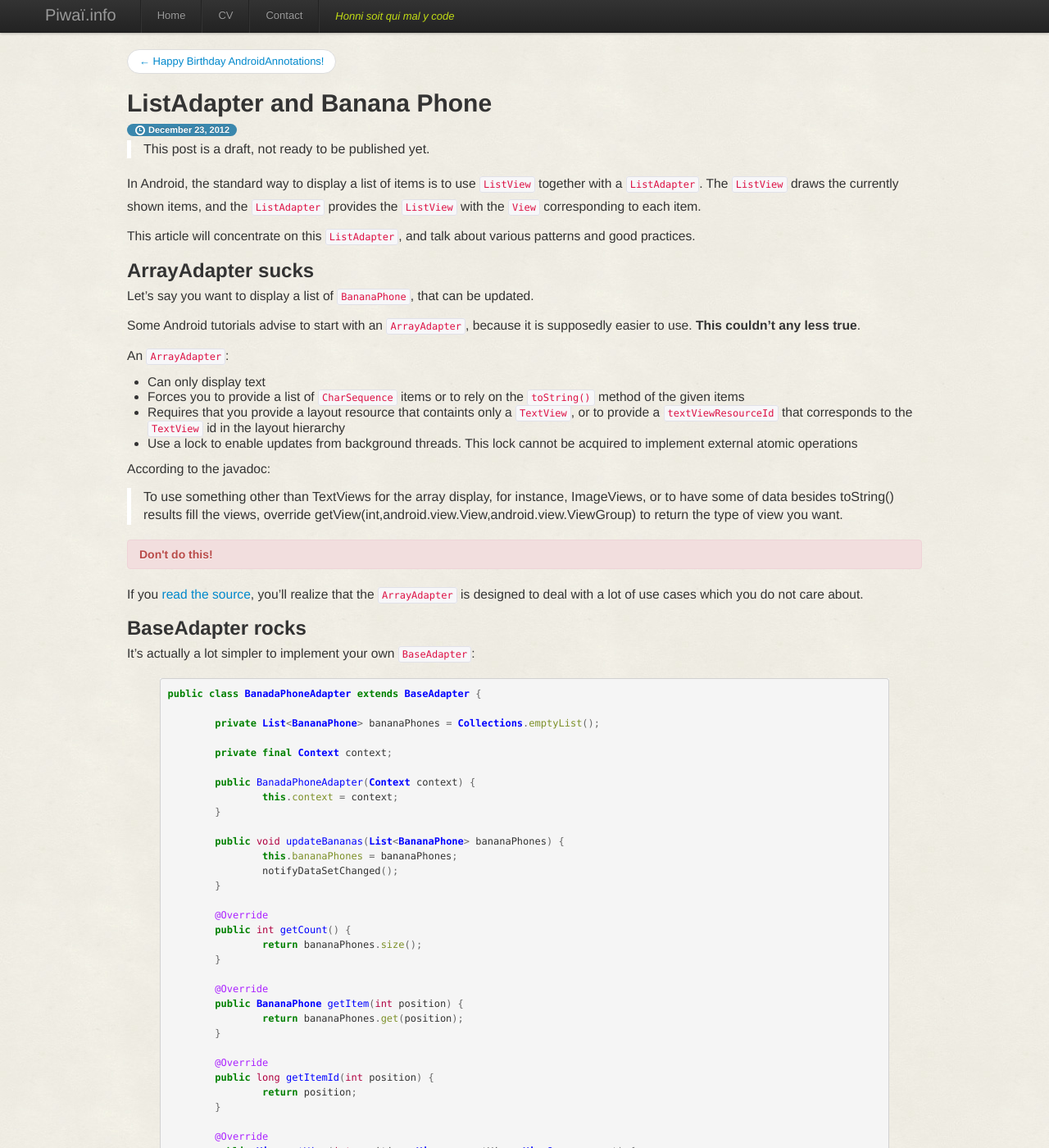
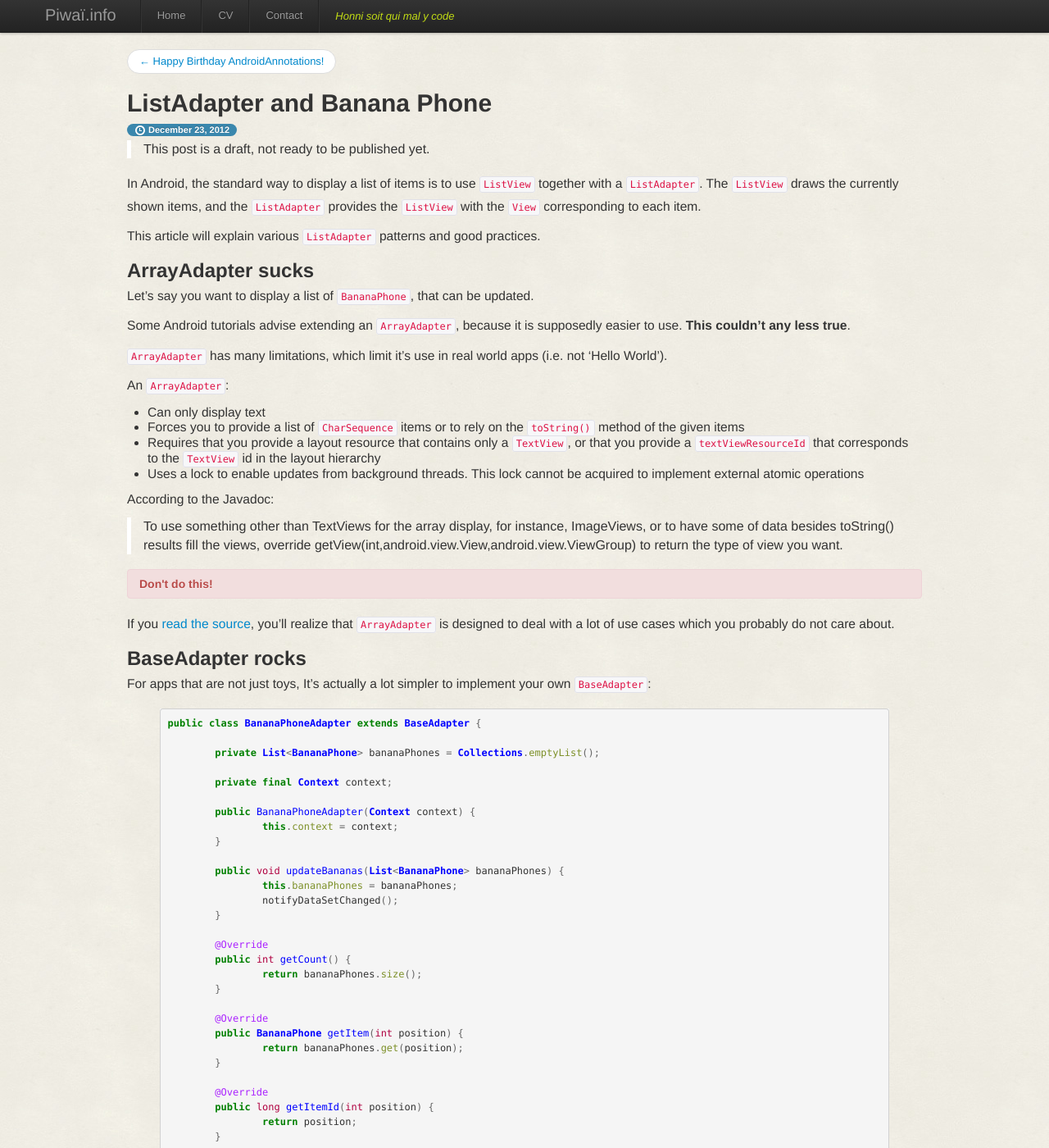
Before and after one commit to pyricau/pyricau.github.com, a Jekyll site: the page built from _posts/2012-12-23-temp.markdown, in a window 1280 px wide and 1400 px high. Shown: the whole window at 82% size. Built offline with Jekyll 4.4.1, drawn with Linux system fonts in a browser that asks for light colours; Markdown is read by kramdown in place of the engine named in the settings.

Commit message:
Fix some typos + wording improvement suggestions

```diff
--- a/_posts/2012-12-23-temp.markdown
+++ b/_posts/2012-12-23-temp.markdown
@@ -11,41 +11,42 @@ draft: true
 
 In Android, the standard way to display a list of items is to use `ListView` together with a `ListAdapter`. The `ListView` draws the currently shown items, and the `ListAdapter` provides the `ListView` with the `View` corresponding to each item.
 
-This article will concentrate on this `ListAdapter`, and talk about various patterns and good practices.
+This article will explain various `ListAdapter` patterns and good practices.
 
 ## ArrayAdapter sucks
 
 Let's say you want to display a list of `BananaPhone`, that can be updated.
 
-Some Android tutorials advise to start with an `ArrayAdapter`, because it is supposedly easier to use. **This couldn't any less true**.
+Some Android tutorials advise extending an `ArrayAdapter`, because it is supposedly easier to use. **This couldn't any less true**.
+
+`ArrayAdapter` has many limitations, which limit it's use in real world apps (i.e. not 'Hello World').
 
 An `ArrayAdapter`:
-
 * Can only display text
 * Forces you to provide a list of `CharSequence` items or to rely on the `toString()` method of the given items
-* Requires that you provide a layout resource that containts only a `TextView`, or to provide a `textViewResourceId` that corresponds to the `TextView` id in the layout hierarchy
-* Use a lock to enable updates from background threads. This lock cannot be acquired to implement external atomic operations
+* Requires that you provide a layout resource that contains only a `TextView`, or that you provide a `textViewResourceId` that corresponds to the `TextView` id in the layout hierarchy
+* Uses a lock to enable updates from background threads. This lock cannot be acquired to implement external atomic operations
 
-According to the javadoc:
+According to the Javadoc:
 
 > To use something other than TextViews for the array display, for instance, ImageViews, or to have some of data besides toString() results fill the views, override getView(int,android.view.View,android.view.ViewGroup) to return the type of view you want.
 
 <div class="alert alert-error"><h4>Don't do this!</h4></div>
 
-If you [read the source](http://grepcode.com/file/repository.grepcode.com/java/ext/com.google.android/android/4.1.1_r1/android/widget/ArrayAdapter.java), you'll realize that the `ArrayAdapter` is designed to deal with a lot of use cases which you do not care about.
+If you [read the source](http://grepcode.com/file/repository.grepcode.com/java/ext/com.google.android/android/4.1.1_r1/android/widget/ArrayAdapter.java), you'll realize that `ArrayAdapter` is designed to deal with a lot of use cases which you probably do not care about.
 
 ## BaseAdapter rocks
 
-It's actually a lot simpler to implement your own `BaseAdapter`:
+For apps that are not just toys, It's actually a lot simpler to implement your own `BaseAdapter`:
 
 {% highlight java %}
-public class BanadaPhoneAdapter extends BaseAdapter {
+public class BananaPhoneAdapter extends BaseAdapter {
 
 	private List<BananaPhone> bananaPhones = Collections.emptyList();
 
 	private final Context context;
 
-	public BanadaPhoneAdapter(Context context) {
+	public BananaPhoneAdapter(Context context) {
 		this.context = context;
 	}
 
```
